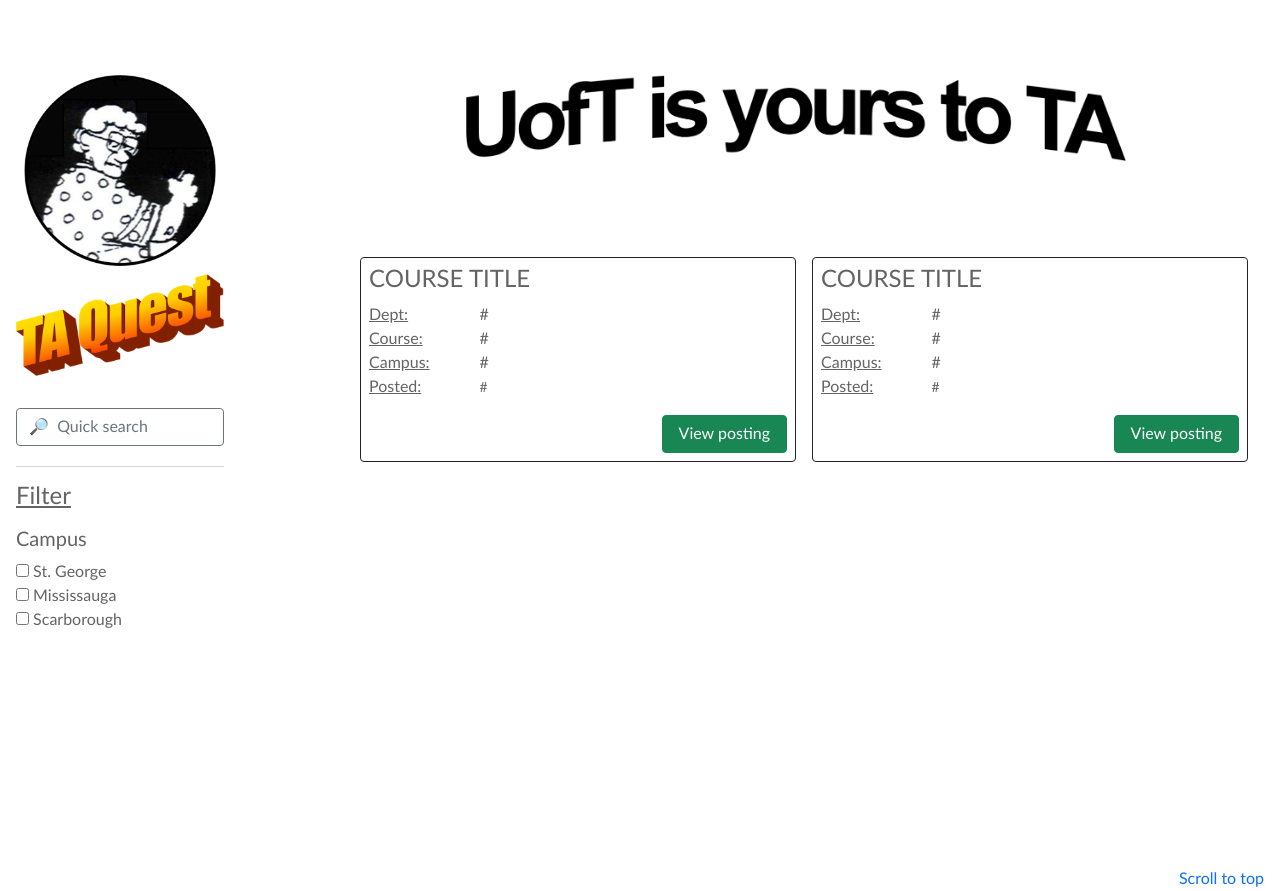
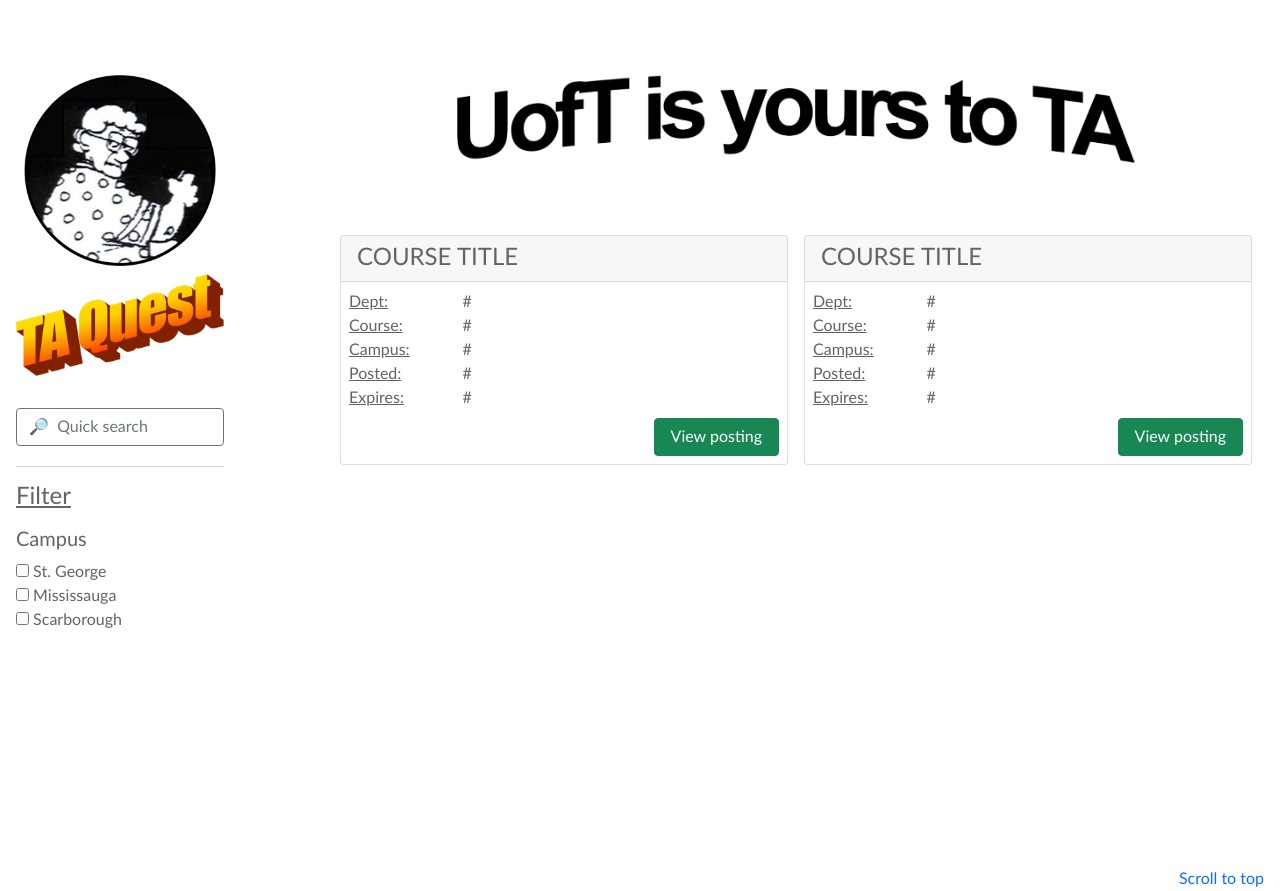
Before and after one commit to irahorecka/ta-notify, a Flask app: page / in a window 1280 px wide. Shown: the part 16-907 px from the top of the page. Run offline with Flask 2, Linux system fonts and the light colour scheme; some libraries are stand-ins or nearby versions.

Commit message:
update templates/

```diff
--- a/webapp/templates/layout.html
+++ b/webapp/templates/layout.html
@@ -1,4 +1,3 @@
-
 <!doctype html>
 <html lang="en">
 <head>
@@ -64,7 +63,7 @@
           </div>
         </div>
       </aside>
-      <div class="col-md-9 px-3">
+      <div class="col-md-9 px-5 px-lg-3">
         <!-- Side bar for mobile -->
         <div class="d-block d-md-none py-3">
           <a href="#">
--- a/webapp/templates/main/index.html
+++ b/webapp/templates/main/index.html
@@ -1,124 +1,114 @@
 {% extends "layout.html" %}
 {% block content %}
-  <div class="container d-flex justify-content-between pb-3">
+  <div class="d-flex justify-content-between pb-3">
     <img class="w-75 mx-auto d-block" src="{{ url_for("static", filename="images/text/banner.png") }}">
   </div>
   <div class="py-4"></div>
   <!-- THIS IS A REPEATING CARD -->
-  <div class="container d-flex justify-content-around p-3 my-3">
-
-      <div class="col-6 border border-dark rounded p-2 me-2">
-        <div class="col-12">
-          <h4> COURSE TITLE </h4>
+  <div class="row">
+    <div class="col-12 col-lg-6 p-2">
+      <div class="card">
+        <h4 class="card-header"> COURSE TITLE </h4>
+        <div class="card-block p-2">
           <ul class="my-auto list-unstyled">
-            <li>
-              <div class="row justify-content-start">
+            <li class="row">
               <div class="col-4 col-md-3 me-lg-0">
                 <p class="my-0"><u>Dept:</u></p>
               </div>
               <div class="col-8 col-md-9">
-                  <div class="col-8 col-md-9">
                 <p class="my-0"> # </p>
               </div>
-                </div>
-              </div>
             </li>
-            <li>
-              <div class="row justify-content-start">
+            <li class="row">
               <div class="col-4 col-md-3 me-lg-0">
                 <p class="my-0"><u>Course:</u></p>
               </div>
               <div class="col-8 col-md-9">
                 <p class="my-0"> # </p>
               </div>
-              </div>
             </li>
-            <li>
-              <div class="row justify-content-start">
+            <li class="row">
               <div class="col-4 col-md-3 me-lg-0">
                 <p class="my-0"><u>Campus:</u></p>
               </div>
               <div class="col-8 col-md-9">
                 <p class="my-0"> # </p>
               </div>
-              </div>
             </li>
-            <li>
-              <div class="row justify-content-start">
+            <li class="row">
               <div class="col-4 col-md-3 me-lg-0">
                 <p class="my-0"><u>Posted:</u></p>
               </div>
               <div class="col-8 col-md-9">
-                  <p class="my-0">
-                    <small> # </small>
-                  </p>
+                <p class="my-0"> # </p>
               </div>
+            </li>
+            <li class="row">
+              <div class="col-4 col-md-3 me-lg-0">
+                <p class="my-0"><u>Expires:</u></p>
+              </div>
+              <div class="col-8 col-md-9">
+                <p class="my-0"> # </p>
               </div>
             </li>
           </ul>
-          <div class="d-flex justify-content-end">
-            <button onclick="location.href='#'" type="button" class="btn btn-success rounded mt-3 me-0 px-3" type="button"> View posting </button>
+          <div class="d-flex justify-content-end pt-2">
+            <a href="#" class="btn btn-success px-3"> View posting </a>
           </div>
         </div>
       </div>
-
-      <div class="col-6 border border-dark rounded ms-2 p-2">
-        <div class="col-12">
-          <h4> COURSE TITLE </h4>
+    </div>
+    <div class="col-12 col-lg-6 p-2">
+      <div class="card">
+        <h4 class="card-header"> COURSE TITLE </h4>
+        <div class="card-block p-2">
           <ul class="my-auto list-unstyled">
-            <li>
-              <div class="row justify-content-start">
+            <li class="row">
               <div class="col-4 col-md-3 me-lg-0">
                 <p class="my-0"><u>Dept:</u></p>
               </div>
               <div class="col-8 col-md-9">
-                  <div class="col-8 col-md-9">
                 <p class="my-0"> # </p>
               </div>
-                </div>
-              </div>
             </li>
-            <li>
-              <div class="row justify-content-start">
+            <li class="row">
               <div class="col-4 col-md-3 me-lg-0">
                 <p class="my-0"><u>Course:</u></p>
               </div>
               <div class="col-8 col-md-9">
                 <p class="my-0"> # </p>
               </div>
-              </div>
             </li>
-            <li>
-              <div class="row justify-content-start">
+            <li class="row">
               <div class="col-4 col-md-3 me-lg-0">
                 <p class="my-0"><u>Campus:</u></p>
               </div>
               <div class="col-8 col-md-9">
                 <p class="my-0"> # </p>
               </div>
-              </div>
             </li>
-            <li>
-              <div class="row justify-content-start">
+            <li class="row">
               <div class="col-4 col-md-3 me-lg-0">
                 <p class="my-0"><u>Posted:</u></p>
               </div>
               <div class="col-8 col-md-9">
-                  <p class="my-0">
-                    <small> # </small>
-                  </p>
+                <p class="my-0"> # </p>
               </div>
+            </li>
+            <li class="row">
+              <div class="col-4 col-md-3 me-lg-0">
+                <p class="my-0"><u>Expires:</u></p>
+              </div>
+              <div class="col-8 col-md-9">
+                <p class="my-0"> # </p>
               </div>
             </li>
           </ul>
-          <div class="d-flex justify-content-end">
-            <button onclick="location.href='#'" type="button" class="btn btn-success rounded mt-3 me-0 px-3" type="button"> View posting </button>
+          <div class="d-flex justify-content-end pt-2">
+            <a href="#" class="btn btn-success px-3"> View posting </a>
+          </div>
         </div>
       </div>
     </div>
 
-
-  </div>
-  <!-- END CARD -->
-
 {% endblock content %}
```
Lines whose indentation alone changed are shown as unchanged.
